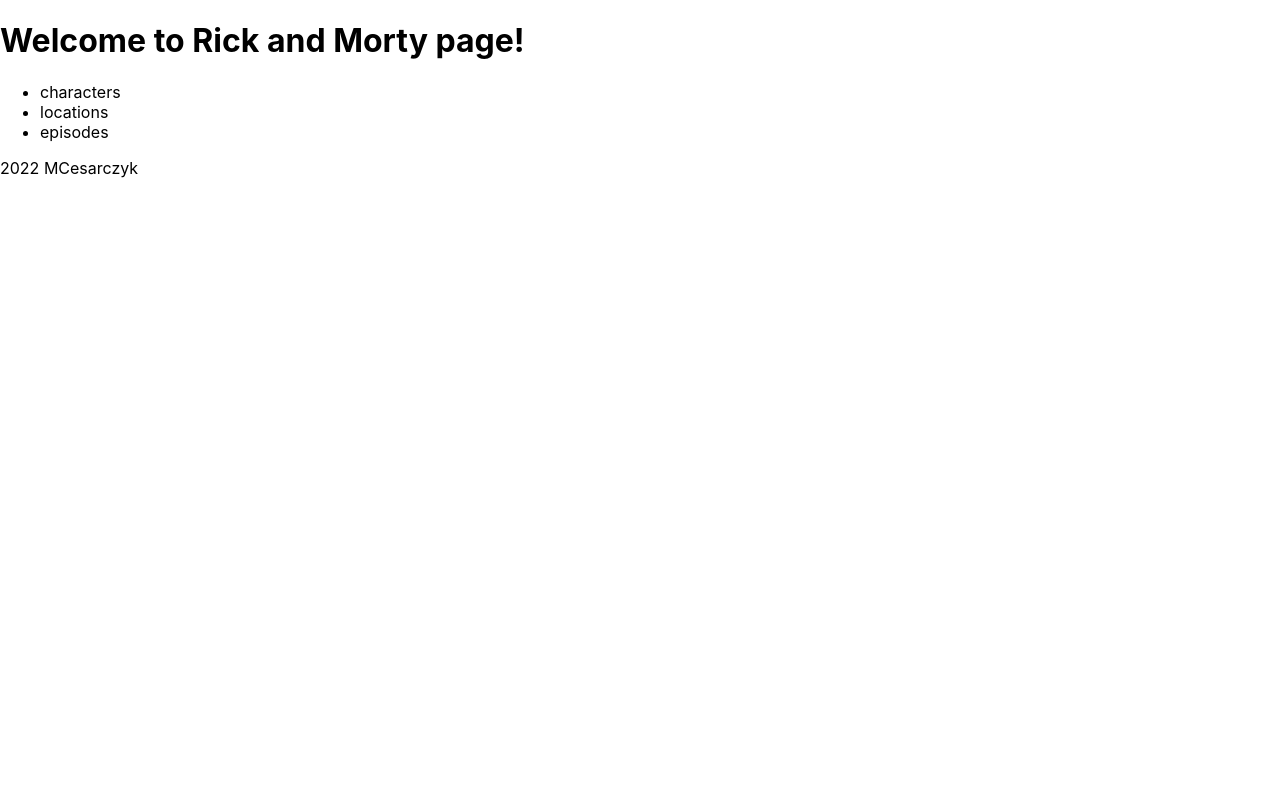
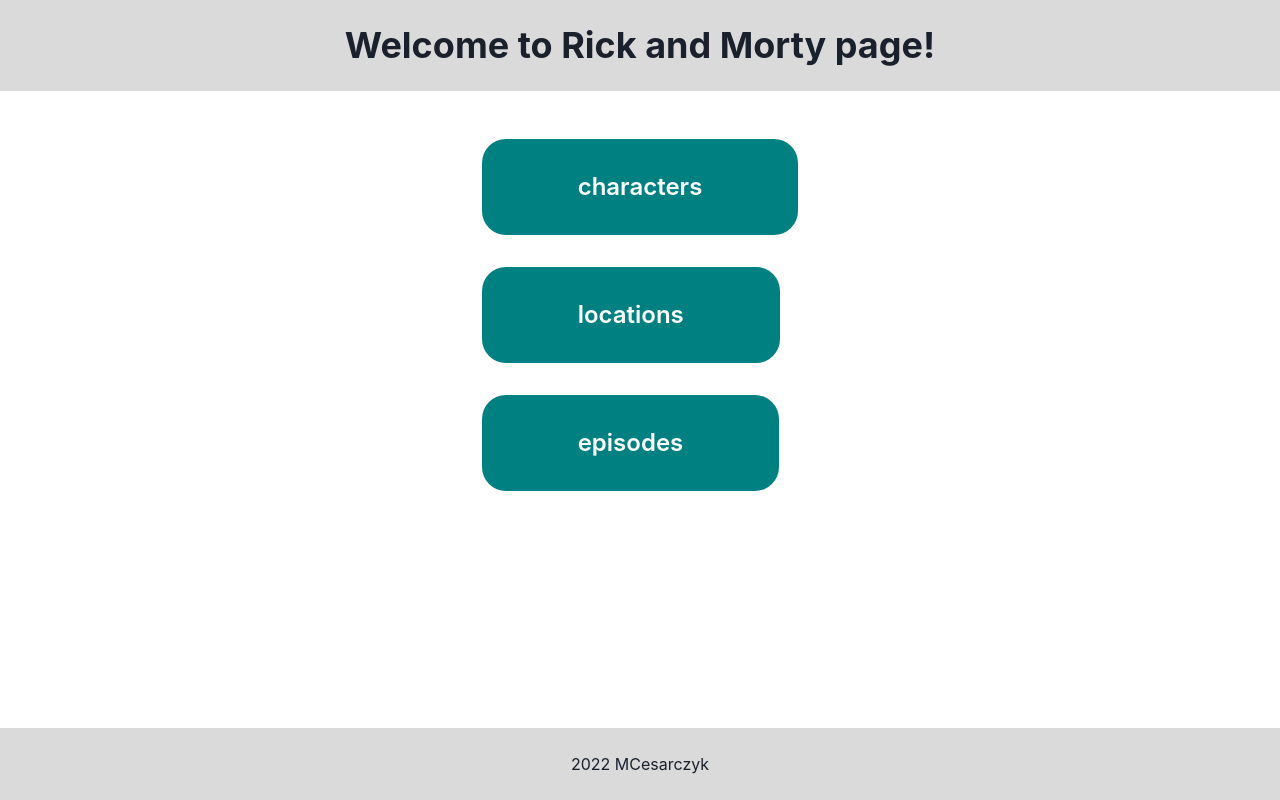
Before and after one commit to MCesarczyk/rick-and-morty, a Next.js app: page / in a window 1280 px wide. Built offline with nearby package versions, Linux system fonts and the light colour scheme.

Commit message:
add Chakra UI to home view components

```diff
--- a/components/Headline.tsx
+++ b/components/Headline.tsx
@@ -1,11 +1,15 @@
+import { Flex, Heading } from "@chakra-ui/react";
+
 type TitleProps = {
   title: string
 }
 
 const Headline = ({ title }: TitleProps) => (
-  <h1 data-testid="header">
-    {title}
-  </h1>
+  <Flex width="100%" justifyContent="center" background="#dadada" >
+    <Heading as="h1" size="xl" my={6} px={12} data-testid="header">
+      {title}
+    </Heading>
+  </Flex>
 );
 
 export default Headline;
--- a/components/HomepageFooter.tsx
+++ b/components/HomepageFooter.tsx
@@ -1,3 +1,5 @@
+import { Flex } from "@chakra-ui/react";
+
 type footerProps = {
   date: number,
   title: string,
@@ -5,9 +7,16 @@
 }
 
 const HomepageFooter = ({ date, title, link }: footerProps) => (
-  <footer data-testid="footer">
+  <Flex
+    as="footer"
+    width="100%"
+    justifyContent="center"
+    py={6}
+    background="#dadada"
+    data-testid="footer"
+  >
     {date}
-    {' '}
+    &nbsp;
     <a
       href={link}
       target="_blank"
@@ -15,7 +24,7 @@
     >
       {title}
     </a>
-  </footer>
+  </Flex>
 );
 
 export default HomepageFooter;
--- a/components/Navigation.tsx
+++ b/components/Navigation.tsx
@@ -1,4 +1,5 @@
 
+import { Button, Flex, List, ListItem } from '@chakra-ui/react';
 import Link from 'next/link'
 
 type navigationProps = {
@@ -6,17 +7,29 @@
 }
 
 const Navigation = ({ subpages }: navigationProps) => (
-  <nav>
-    <ul>
+  <Flex as="nav" p={12} justifyContent="center">
+    <List spacing={8}>
       {subpages.map(page => (
-        <li key={page.id}>
+        <ListItem key={page.id}>
           <Link href={`/${page.items}`}>
-            <a>{page.items}</a>
+            <Button
+              as="a"
+              data-testid="navbutton"
+              px={24}
+              py={12}
+              color="#fff"
+              background="teal"
+              fontSize={24}
+              borderRadius={24}
+              key={page.id}
+            >
+              {page.items}
+            </Button>
           </Link>
-        </li>
+        </ListItem>
       ))}
-    </ul>
-  </nav>
+    </List>
+  </Flex>
 );
 
 export default Navigation;
--- a/package.json
+++ b/package.json
@@ -10,6 +10,10 @@
     "test": "jest --watch"
   },
   "dependencies": {
+    "@chakra-ui/react": "^1.8.8",
+    "@emotion/react": "^11",
+    "@emotion/styled": "^11",
+    "framer-motion": "^6",
     "next": "12.1.5",
     "react": "18.0.0",
     "react-dom": "18.0.0"
--- a/pages/_app.tsx
+++ b/pages/_app.tsx
@@ -1,8 +1,12 @@
-import '../styles/globals.css'
 import type { AppProps } from 'next/app'
+import { ChakraProvider } from '@chakra-ui/react'
 
 function MyApp({ Component, pageProps }: AppProps) {
-  return <Component {...pageProps} />
+  return (
+    <ChakraProvider>
+      <Component {...pageProps} />
+    </ChakraProvider>
+  )
 }
 
 export default MyApp
--- a/pages/index.tsx
+++ b/pages/index.tsx
@@ -1,35 +1,33 @@
 import type { NextPage } from 'next'
 import Head from 'next/head'
-import Link from 'next/link'
 import Headline from '../components/Headline'
 import HomepageFooter from '../components/HomepageFooter'
 import { subpages } from "../assets/subpages"
+import { Flex } from '@chakra-ui/react'
+import Navigation from '../components/Navigation'
 
 const Home: NextPage = () => {
   return (
-    <div>
+    <Flex
+      direction="column"
+      height="100vh"
+      alignItems="center"
+      justifyContent="space-between"
+    >
       <Head>
-        <title>Create Next App</title>
+        <title>Rick &amp; Morty Page</title>
         <meta name="description" content="Generated by create next app" />
         <link rel="icon" href="/favicon.ico" />
       </Head>
 
-      <main >
+      <main style={{ width: '100%' }}>
         <Headline
           title="Welcome to Rick and Morty page!"
         />
 
-        <nav>
-          <ul>
-            {subpages.map(page => (
-              <li key={page.id}>
-                <Link href={`/${page.items}`}>
-                  <a>{page.items}</a>
-                </Link>
-              </li>
-            ))}
-          </ul>
-        </nav>
+        <Navigation
+          subpages={subpages}
+        />
       </main>
 
       <HomepageFooter
@@ -38,7 +36,7 @@
         title='MCesarczyk'
       />
 
-    </div>
+    </Flex>
   )
 }
 
--- a/styles/globals.css
+++ /dev/null
@@ -1,16 +0,0 @@
-html,
-body {
-  padding: 0;
-  margin: 0;
-  font-family: -apple-system, BlinkMacSystemFont, Segoe UI, Roboto, Oxygen,
-    Ubuntu, Cantarell, Fira Sans, Droid Sans, Helvetica Neue, sans-serif;
-}
-
-a {
-  color: inherit;
-  text-decoration: none;
-}
-
-* {
-  box-sizing: border-box;
-}
```
Also changed, not shown: styles/Home.module.css (deleted, +0 -116 lines), 2 other files (tests, documents, lock files or other folders).
